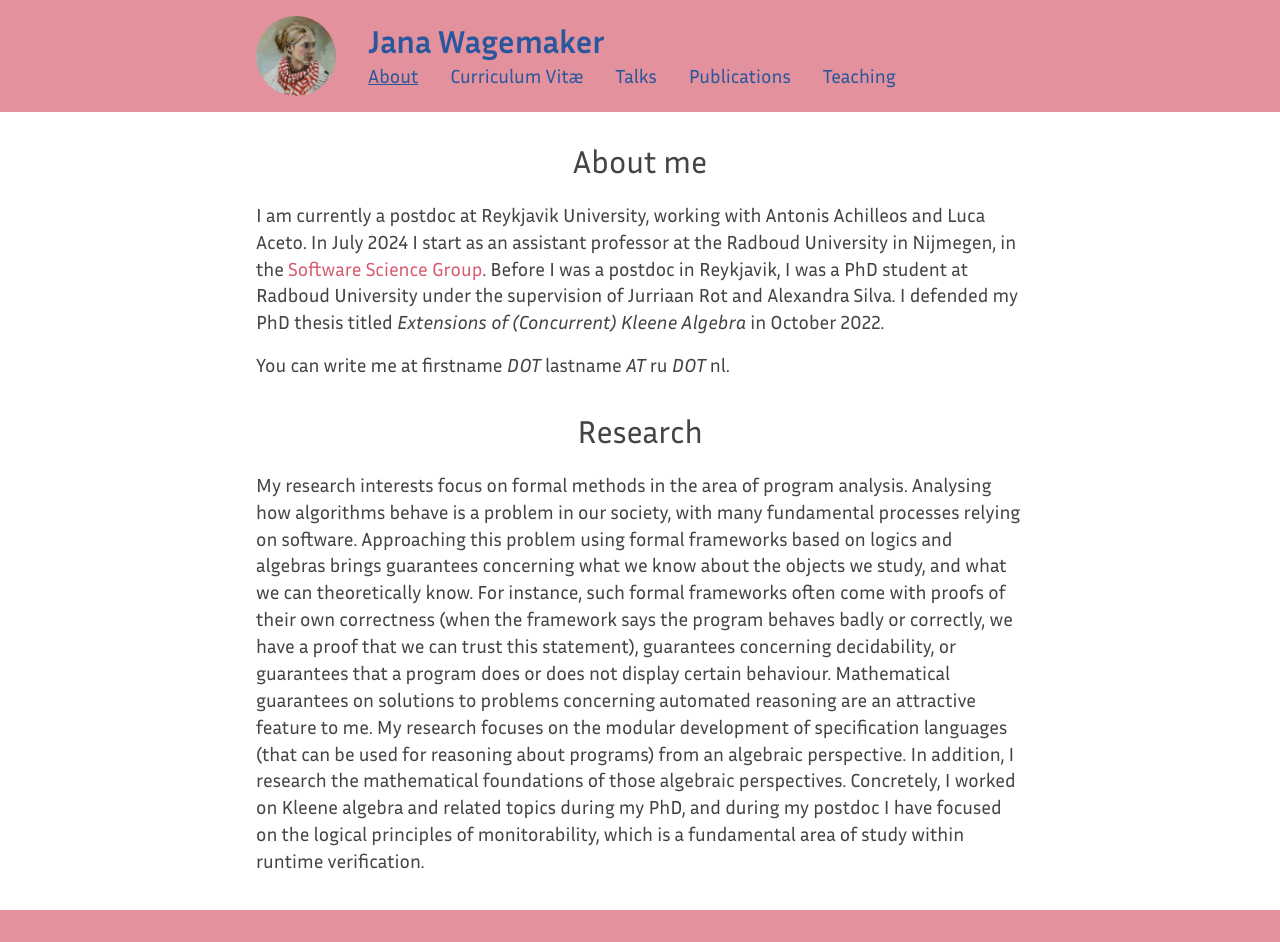
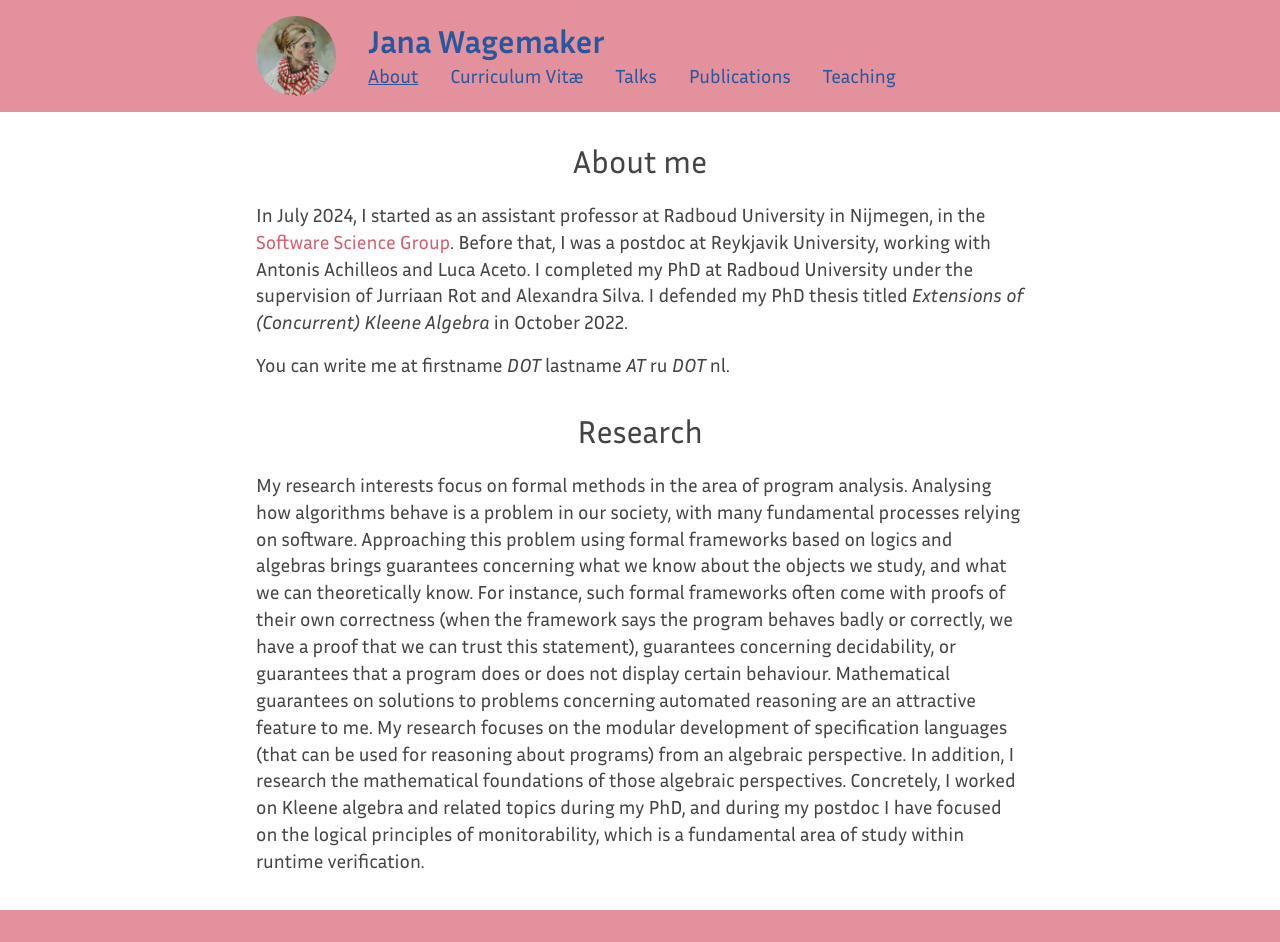
Before and after one commit to janawagemaker/janawagemaker.github.io, a Jekyll site: the page built from index.md, in a window 1280 px wide. Built offline with Jekyll 4.4.1, drawn with Linux system fonts in a browser that asks for light colours.

Commit message:
Update About me

```diff
--- a/index.md
+++ b/index.md
@@ -3,12 +3,12 @@ layout: default
 title: About me
 ---
 
-I am currently a postdoc at Reykjavik University, working with Antonis Achilleos
-and Luca Aceto. In July 2024 I start as an assistant professor at the Radboud
-University in Nijmegen, in the [Software Science Group]. Before I was a postdoc
-in Reykjavik, I was a PhD student at Radboud University under the supervision of
-Jurriaan Rot and Alexandra Silva. I defended my PhD thesis titled _Extensions of
-(Concurrent) Kleene Algebra_ in October 2022.
+In July 2024, I started as an assistant professor at Radboud University in
+Nijmegen, in the [Software Science Group]. Before that, I was a postdoc at
+Reykjavik University, working with Antonis Achilleos and Luca Aceto. I completed
+my PhD at Radboud University under the supervision of Jurriaan Rot and Alexandra
+Silva. I defended my PhD thesis titled _Extensions of (Concurrent) Kleene
+Algebra_ in October 2022.
 
 You can write me at firstname _DOT_ lastname _AT_ ru _DOT_ nl.
 
```
